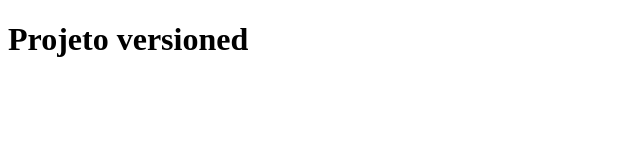
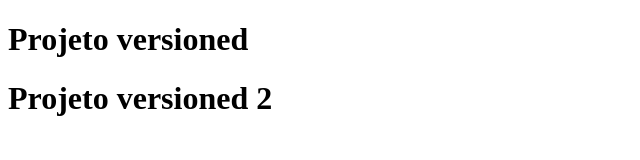
Before and after one commit to RenanLaureano/meu_projeto_versionado, a plain HTML site: page index.html in a window 1280 px wide. Shown: the whole page, without its empty margins (0-640 px from the left). Drawn offline with Linux system fonts and the light colour scheme.

Commit message:
fiz um h2 so pá zua

```diff
--- a/index.html
+++ b/index.html
@@ -5,5 +5,6 @@
 </head>
 <body>
 	<h1>Projeto versioned</h1>
+	<h1>Projeto versioned 2</h1>
 </body>
 </html>
```
